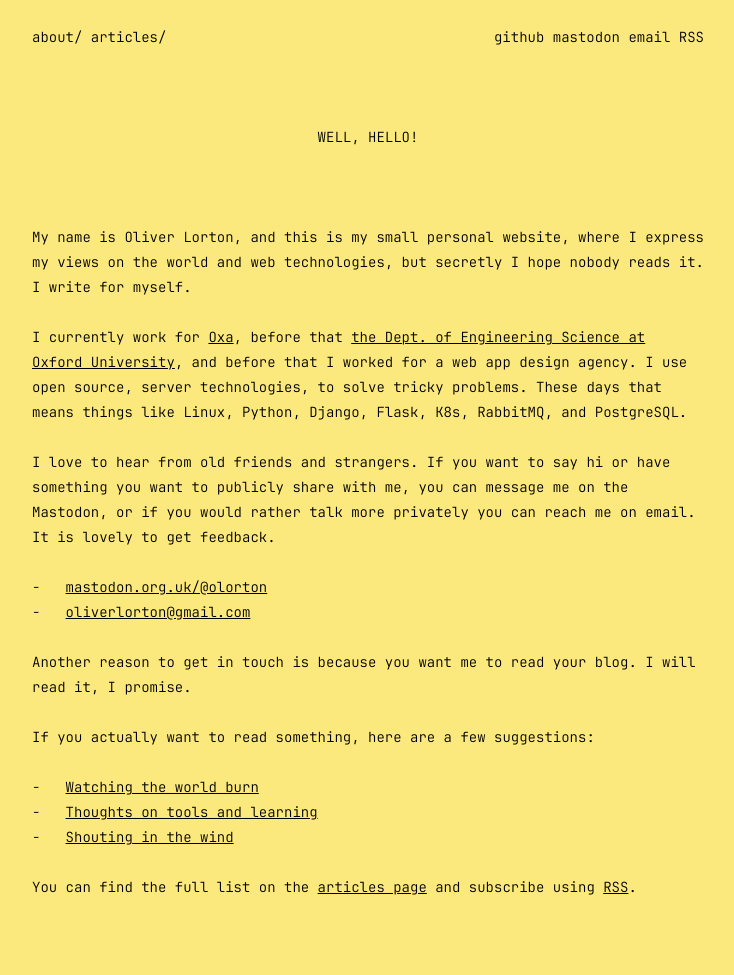
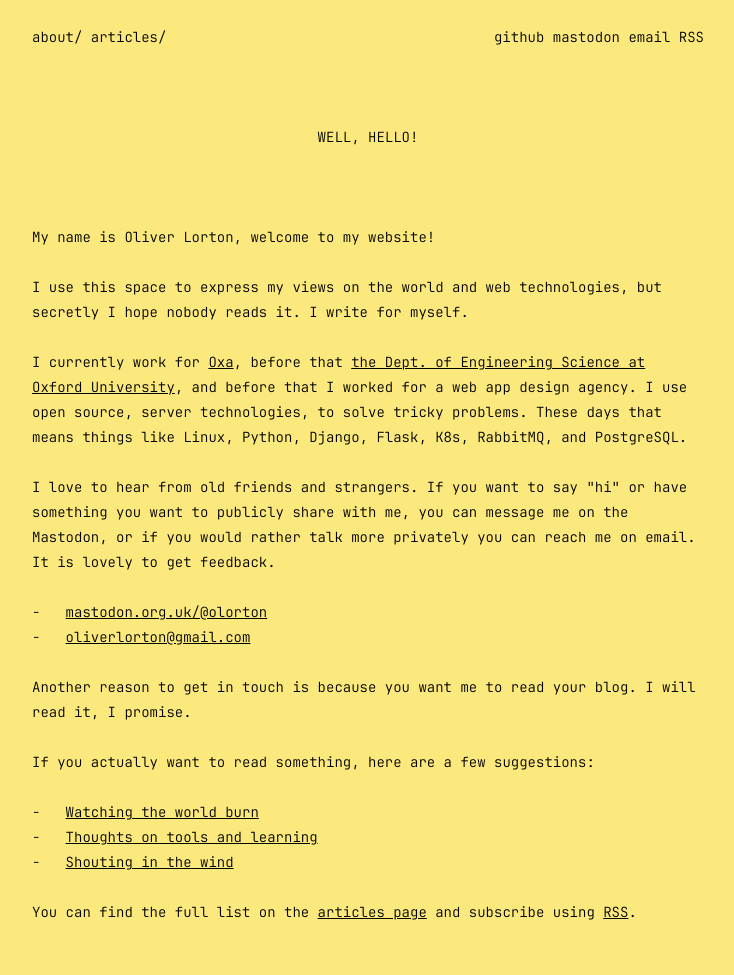
Before and after one commit to olorton/olorton.github.io, a Jekyll site: the page built from index.md, in a window 1280 px wide. Shown: the whole page, without its empty margins (272-1006 px from the left). Built offline with Jekyll 4.4.1, drawn with Linux system fonts in a browser that asks for light colours; before the commit the page ends 950 px from its top, so only the background shows below that.

Commit message:
Update copy on homepage

```diff
--- a/index.md
+++ b/index.md
@@ -6,11 +6,13 @@ date: '2020-10-30 19:59:51 +0000'
 hide_footer: true
 ---
 
-My name is Oliver Lorton, and this is my small personal website, where I express my views on the world and web technologies, but secretly I hope nobody reads it. I write for myself.
+My name is Oliver Lorton, welcome to my website!
+
+I use this space to express my views on the world and web technologies, but secretly I hope nobody reads it. I write for myself.
 
 I currently work for [Oxa](https://oxa.tech/), before that [the Dept. of Engineering Science at Oxford University](https://eng.ox.ac.uk/), and before that I worked for a web app design agency. I use open source, server technologies, to solve tricky problems. These days that means things like Linux, Python, Django, Flask, K8s, RabbitMQ, and PostgreSQL.
 
-I love to hear from old friends and strangers. If you want to say hi or have something you want to publicly share with me, you can message me on the Mastodon, or if you would rather talk more privately you can reach me on email. It is lovely to get feedback.
+I love to hear from old friends and strangers. If you want to say "hi" or have something you want to publicly share with me, you can message me on the Mastodon, or if you would rather talk more privately you can reach me on email. It is lovely to get feedback.
 
 - [mastodon.org.uk/@olorton](https://mastodon.org.uk/@olorton)
 - [oliverlorton@gmail.com](mailto:oliverlorton@gmail.com)
```
